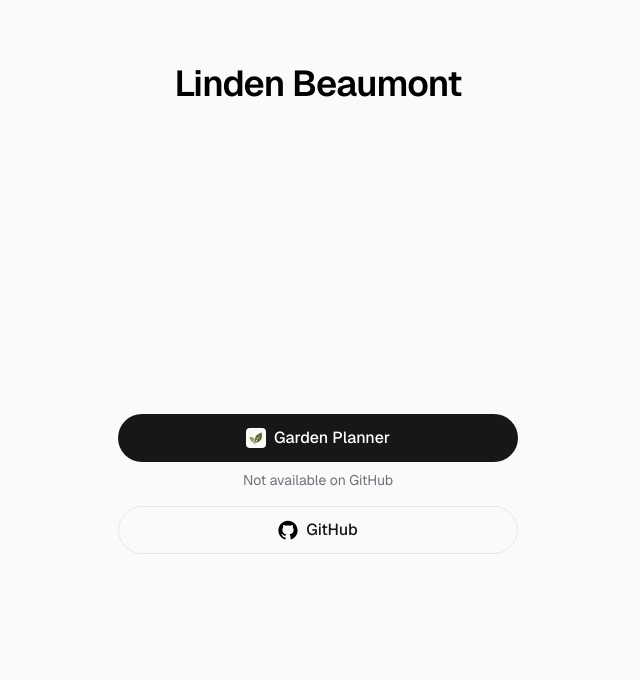
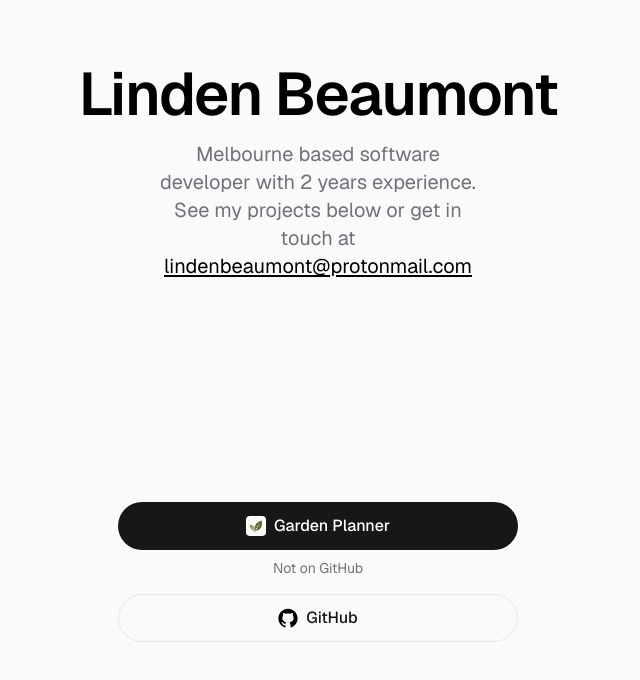
Before and after one commit to GreenYellowLight/homepage, a Next.js app: page / in a window 1280 px wide. Shown: the top 680 px of the page, without its empty margins (322-962 px from the left). Built offline with nearby package versions, Linux system fonts and the light colour scheme.

Commit message:
intro text

```diff
--- a/app/page.tsx
+++ b/app/page.tsx
@@ -4,9 +4,18 @@
   return (
     <div className="flex min-h-screen flex-col items-center bg-zinc-50 font-sans dark:bg-black">
       <header className="w-full py-16 text-center">
-        <h1 className="text-4xl font-semibold tracking-tight text-black dark:text-zinc-50">
+        <h1 className="text-6xl font-semibold tracking-tight text-black dark:text-zinc-50">
           Linden Beaumont
         </h1>
+        <p className="mx-auto mt-4 text-xl max-w-sm px-6 text-sm text-zinc-500 dark:text-zinc-400">
+          Melbourne based software developer with 2 years experience. See my projects below or get in touch at{" "}
+          <a
+            href="mailto:lindenbeaumont@protonmail.com"
+            className="text-black underline underline-offset-2 hover:text-zinc-600 dark:text-zinc-50 dark:hover:text-zinc-300"
+          >
+            lindenbeaumont@protonmail.com
+          </a>
+        </p>
       </header>
 
       <main className="flex flex-1 w-full max-w-md flex-col items-center justify-center gap-4 px-6">
@@ -25,7 +34,7 @@
             Garden Planner
           </a>
           <p className="text-sm text-zinc-500 dark:text-zinc-400">
-            Not available on GitHub
+            Not on GitHub
           </p>
         </div>
 
```
